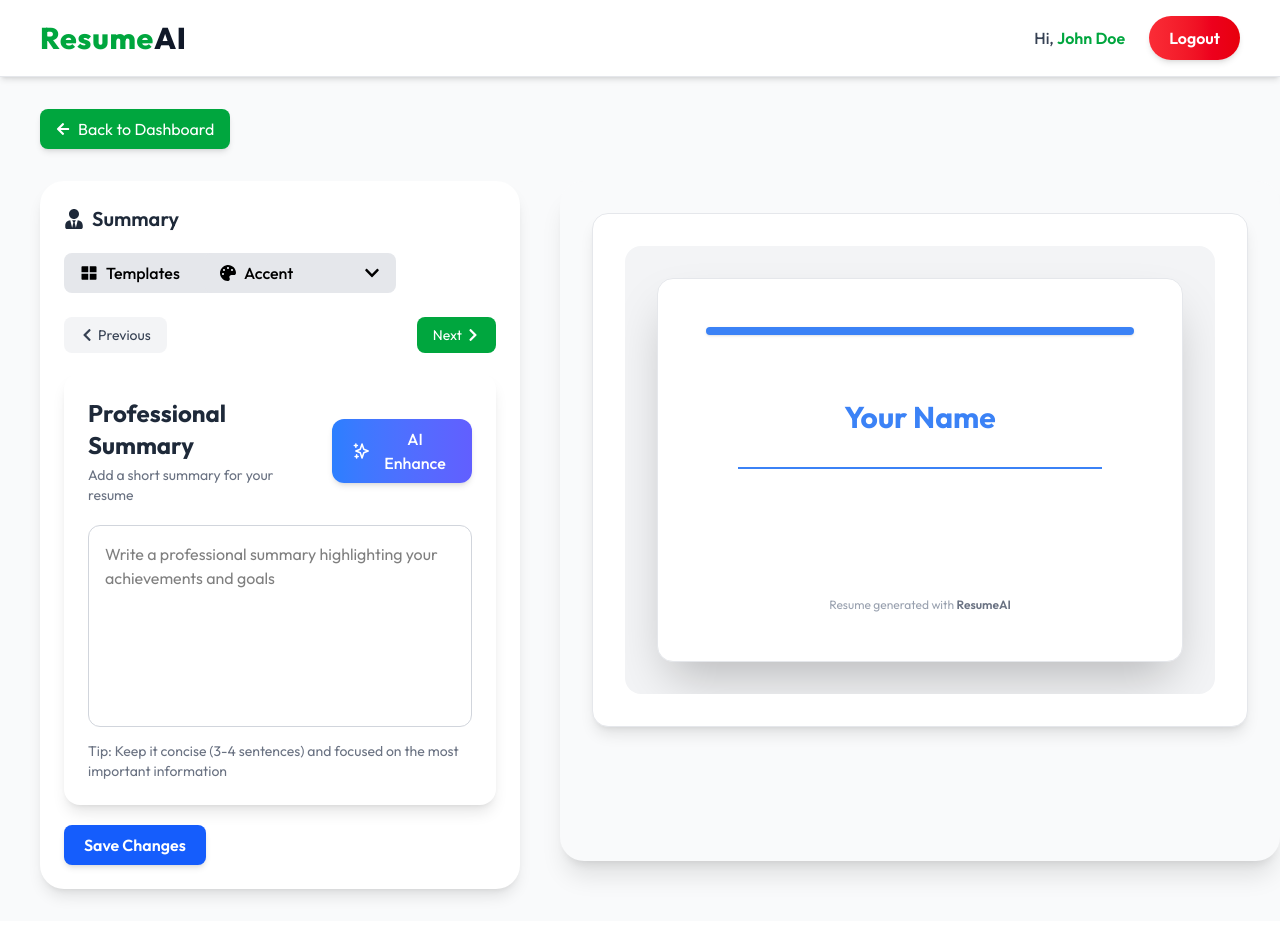
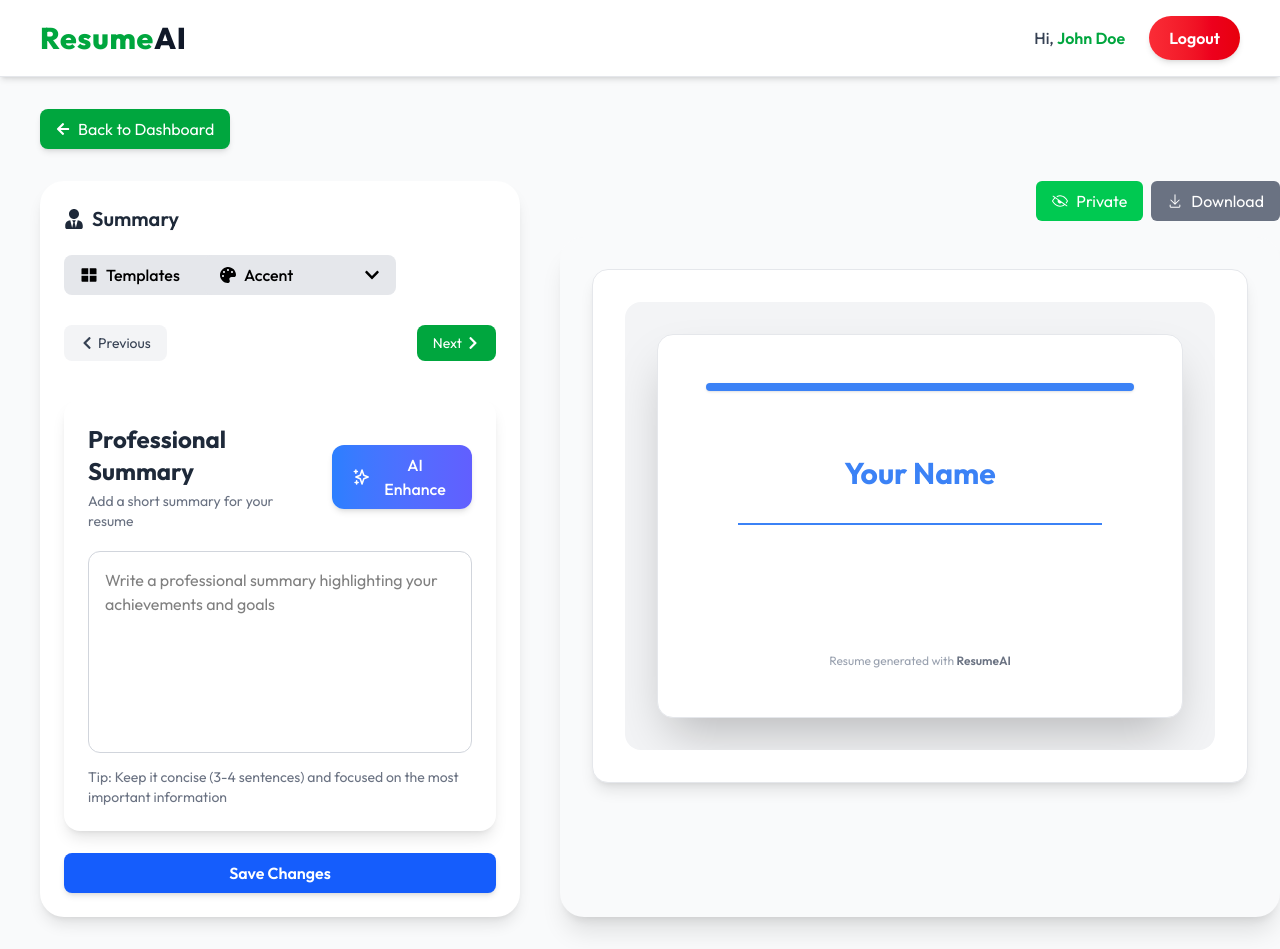
Before and after one commit to Anshul09052004/AI-Resume-Builder, a React (Vite) app in the folder Client/: page /app/builder/1 in a window 1280 px wide. Both pictures are taken after a click on the button "Next". Before the commit the page ends 921 px from the top, so only its background shows below. Built offline with nearby package versions, Linux system fonts and the light colour scheme; a web font is replaced by a local one.

Commit message:
download features

```diff
--- a/Client/package.json
+++ b/Client/package.json
@@ -11,13 +11,17 @@
   },
   "dependencies": {
     "@tailwindcss/vite": "^4.1.14",
+    "dom-to-image-more": "^3.7.1",
     "framer-motion": "^12.23.24",
+    "html2canvas": "^1.4.1",
+    "jspdf": "^3.0.3",
     "lucide-react": "^0.545.0",
     "react": "^19.1.1",
     "react-dom": "^19.1.1",
     "react-icons": "^5.5.0",
     "react-router-dom": "^7.9.4",
     "react-scroll": "^1.9.3",
+    "react-to-print": "^3.2.0",
     "tailwindcss": "^4.1.14"
   },
   "devDependencies": {
--- /dev/null
+++ b/Client/src/Components/SharePopup.jsx
@@ -0,0 +1,97 @@
+import React, { useState } from "react";
+import { FaWhatsapp, FaLinkedin, FaTelegramPlane, FaEnvelope, FaCopy } from "react-icons/fa";
+import { IoMdClose } from "react-icons/io";
+
+function SharePopup({ visible, onClose, shareUrl }) {
+  const [copied, setCopied] = useState(false);
+
+  if (!visible) return null;
+
+  const encodedUrl = encodeURIComponent(shareUrl);
+
+  const shareOptions = [
+    { name: "WhatsApp", icon: <FaWhatsapp className="text-green-500 text-2xl" />, link: `https://api.whatsapp.com/send?text=${encodedUrl}` },
+    { name: "Telegram", icon: <FaTelegramPlane className="text-blue-500 text-2xl" />, link: `https://t.me/share/url?url=${encodedUrl}&text=My Resume` },
+    { name: "Gmail", icon: <FaEnvelope className="text-red-500 text-2xl" />, link: `mailto:?subject=My Resume&body=${encodedUrl}` },
+    { name: "LinkedIn", icon: <FaLinkedin className="text-blue-700 text-2xl" />, link: `https://www.linkedin.com/sharing/share-offsite/?url=${encodedUrl}` },
+  ];
+
+  const copyToClipboard = () => {
+    if (navigator.clipboard && window.isSecureContext) {
+      // Modern API
+      navigator.clipboard.writeText(shareUrl)
+        .then(() => setCopied(true))
+        .catch(() => alert("Failed to copy! Please copy manually."));
+    } else {
+      // Fallback for older browsers
+      const textArea = document.createElement("textarea");
+      textArea.value = shareUrl;
+      textArea.style.position = "fixed";
+      textArea.style.left = "-999999px";
+      document.body.appendChild(textArea);
+      textArea.focus();
+      textArea.select();
+      try {
+        const successful = document.execCommand("copy");
+        if (successful) setCopied(true);
+        else alert("Failed to copy! Please copy manually.");
+      } catch (err) {
+        alert("Failed to copy! Please copy manually.");
+      }
+      document.body.removeChild(textArea);
+    }
+
+    // Reset copied state after 2s
+    setTimeout(() => setCopied(false), 2000);
+  };
+
+  return (
+    <div className="fixed inset-0 bg-black/50 backdrop-blur-sm flex justify-center items-center z-50">
+      <div className="bg-white rounded-3xl shadow-2xl p-6 w-11/12 max-w-md animate-scale-fade relative">
+        <button
+          onClick={onClose}
+          className="absolute top-4 right-4 p-2 rounded-full hover:bg-gray-100 transition"
+        >
+          <IoMdClose className="text-xl text-gray-700" />
+        </button>
+
+        <h3 className="text-2xl font-semibold text-gray-800 mb-3 text-center">
+          Share Resume
+        </h3>
+        <p className="text-gray-500 mb-5 text-sm text-center">
+          Choose a platform to share your resume
+        </p>
+
+        <div className="flex flex-col gap-3 mb-4">
+          {shareOptions.map((option) => (
+            <a
+              key={option.name}
+              href={option.link}
+              target="_blank"
+              rel="noopener noreferrer"
+              className="flex items-center gap-3 border border-gray-200 rounded-xl px-4 py-3 hover:bg-gray-50 transition shadow-sm"
+            >
+              {option.icon}
+              <span className="font-medium text-gray-700">{option.name}</span>
+            </a>
+          ))}
+        </div>
+
+        {/* Copy Link */}
+        <button
+          onClick={copyToClipboard}
+          className="w-full flex items-center justify-center gap-2 border border-gray-300 rounded-xl px-4 py-3 hover:bg-gray-50 transition shadow-sm relative"
+        >
+          <FaCopy /> Copy Link
+          {copied && (
+            <span className="absolute -top-8 bg-green-500 text-white text-xs px-2 py-1 rounded-full animate-bounce">
+              Copied!
+            </span>
+          )}
+        </button>
+      </div>
+    </div>
+  );
+}
+
+export default SharePopup;
--- a/Client/src/Pages/ResumeBuilder.jsx
+++ b/Client/src/Pages/ResumeBuilder.jsx
@@ -1,16 +1,20 @@
 import React, { useEffect, useState } from "react";
 import { useParams, Link } from "react-router-dom";
 import { dummyResumeData } from "../assets/assets";
+import PersonalInfoForm from "../Components/PersonalInfoForm";
 import ProfessionalSummary from "../Components/ProfessionalSummary";
 import ExperienceForm from "../Components/ExperienceForm";
-import PersonalInfoForm from "../Components/PersonalInfoForm";
-import ResumePreview from "../Components/ResumePreview";
-import TemplateSection from "../Components/TemplateSection";
-import ColorPicker from "../Components/ColorPicker";
 import EducationForm from "../Components/EducationForm";
 import ProjectForm from "../Components/ProjectForm";
 import SkillsForm from "../Components/SkillsForm";
+import TemplateSection from "../Components/TemplateSection";
+import ColorPicker from "../Components/ColorPicker";
+import ResumePreview from "../Components/ResumePreview";
+import SharePopup from "../Components/SharePopup";
+
 import { FaArrowLeft, FaUserTie, FaChevronRight, FaChevronLeft } from "react-icons/fa";
+import { IoShareSocial } from "react-icons/io5";
+import { GoEye, GoEyeClosed, GoDownload } from "react-icons/go";
 
 function ResumeBuilder() {
   const [resumeData, setResumeData] = useState({
@@ -29,16 +33,82 @@ function ResumeBuilder() {
 
   const { resumeId } = useParams();
   const [removeBackground, setRemoveBackground] = useState(false);
-
-  // Sections
+  const [activeSectionIndex, setActiveSectionIndex] = useState(0);
   const sections = ["personal", "summary", "skills", "experience", "education", "projects"];
-  const [activeSectionIndex, setActiveSectionIndex] = useState(0);
   const activeSection = sections[activeSectionIndex];
+  const [showSharePopup, setShowSharePopup] = useState(false);
 
   useEffect(() => {
     const resume = dummyResumeData.find((r) => r._id === resumeId);
     if (resume) setResumeData(resume);
   }, [resumeId]);
+
+  const changeResumeVisibility = () => {
+    setResumeData((prev) => ({ ...prev, public: !prev.public }));
+  };
+
+ const downloadResume = () => {
+  const resumeElement = document.getElementById("resume-preview");
+
+  if (!resumeElement) return;
+
+  // Open new window
+  const printWindow = window.open("", "_blank", "width=900,height=1200");
+  printWindow.document.write(`
+    <html>
+      <head>
+        <title>Print Resume</title>
+        <link href="https://cdn.jsdelivr.net/npm/tailwindcss@3.3.2/dist/tailwind.min.css" rel="stylesheet">
+        <style>
+          body { font-family: sans-serif; padding: 20px; background: #f9fafb; }
+          .resume-container { width: 100%; max-width: 950px; margin: auto; }
+        </style>
+      </head>
+      <body>
+        <div id="print-root" class="resume-container"></div>
+      </body>
+    </html>
+  `);
+  printWindow.document.close();
+
+  // Create a clone of React component with template and accentColor applied
+  const container = printWindow.document.getElementById("print-root");
+
+  const clonedResume = resumeElement.cloneNode(true);
+
+  // Optional: accent color fix
+  const accentElements = clonedResume.querySelectorAll("[data-accent]");
+  accentElements.forEach((el) => {
+    el.style.color = resumeData.accent_color;
+  });
+
+  container.appendChild(clonedResume);
+
+  printWindow.focus();
+  printWindow.print();
+  printWindow.close();
+};
+
+
+  const handleShare = async () => {
+    const frontendUrl = window.location.origin;
+    const resumeUrl = `${frontendUrl}/view/${resumeId}`;
+
+    if (navigator.share) {
+      try {
+        await navigator.share({
+          title: "My Resume",
+          text: "Check out my resume!",
+          url: resumeUrl,
+        });
+      } catch (err) {
+        console.error("Share failed:", err);
+        setShowSharePopup(true); // fallback for mobile/desktop
+      }
+    } else {
+      setShowSharePopup(true);
+    }
+  };
 
   return (
     <div className="min-h-screen bg-gray-50 py-8 px-4 sm:px-6 lg:px-10">
@@ -46,18 +116,15 @@ function ResumeBuilder() {
       <div className="flex justify-between items-center mb-8 max-w-7xl mx-auto">
         <Link to="/app">
           <button className="flex items-center gap-2 px-4 py-2 bg-green-600 text-white rounded-lg hover:bg-green-700 transition-all duration-200 shadow-md">
-            <FaArrowLeft className="text-sm" />
-            Back to Dashboard
+            <FaArrowLeft className="text-sm" /> Back to Dashboard
           </button>
         </Link>
       </div>
 
       {/* Main Layout */}
       <div className="grid grid-cols-1 lg:grid-cols-[40%_60%] gap-10 max-w-7xl mx-auto">
-        {/* Left: Form + Controls */}
-        <div className="bg-white rounded-3xl shadow-lg p-6 flex flex-col justify-between h-full">
-          <div className="space-y-5">
-            {/* Section Title */}
+        {/* Left: Form */}
+        <div className="bg-white rounded-3xl shadow-lg p-6 flex flex-col justify-between h-full space-y-5">
           <h2 className="text-xl font-semibold text-gray-800 flex items-center gap-2">
             <FaUserTie />
             {activeSection === "personal"
@@ -65,11 +132,8 @@ function ResumeBuilder() {
               : activeSection.charAt(0).toUpperCase() + activeSection.slice(1)}
           </h2>
 
-            {/* Controls */}
-            <div className="flex flex-col gap-4">
-              {/* Top: Template + Accent */}
-              <div className="flex items-center justify-between gap-4 flex-wrap">
-                <div className="flex gap-3 flex-shrink-0">
+          {/* Template + Color */}
+          <div className="flex gap-3 flex-wrap">
             <div className="w-32">
               <TemplateSection
                 selectedTemplate={resumeData.template}
@@ -87,32 +151,25 @@ function ResumeBuilder() {
               />
             </div>
           </div>
-              </div>
 
-              {/* Bottom: Previous + Next Buttons */}
-              <div className="flex justify-between items-center mt-2">
+          {/* Previous / Next */}
+          <div className="flex justify-between mt-2">
             {activeSectionIndex > 0 ? (
               <button
                 onClick={() => setActiveSectionIndex((prev) => prev - 1)}
-                    className="flex items-center gap-1 px-4 py-2 rounded-lg bg-gray-100 hover:bg-gray-200 text-gray-700 transition-all duration-200 text-sm"
+                className="flex items-center gap-1 px-4 py-2 rounded-lg bg-gray-100 hover:bg-gray-200 text-gray-700 text-sm transition"
               >
                 <FaChevronLeft /> Previous
               </button>
-                ) : (
-                  <div className="w-[100px]" />
-                )}
-
+            ) : <div className="w-[100px]" />}
             {activeSectionIndex < sections.length - 1 ? (
               <button
                 onClick={() => setActiveSectionIndex((prev) => prev + 1)}
-                    className="flex items-center gap-1 px-4 py-2 rounded-lg bg-green-600 hover:bg-green-700 text-white transition-all duration-200 text-sm"
+                className="flex items-center gap-1 px-4 py-2 rounded-lg bg-green-600 hover:bg-green-700 text-white text-sm transition"
               >
                 Next <FaChevronRight />
               </button>
-                ) : (
-                  <div className="w-[100px]" />
-                )}
-              </div>
+            ) : <div className="w-[100px]" />}
           </div>
 
           {/* Active Form Section */}
@@ -130,7 +187,6 @@ function ResumeBuilder() {
                 setRemoveBackground={setRemoveBackground}
               />
             )}
-
             {activeSection === "summary" && (
               <ProfessionalSummary
                 data={resumeData.professional_summary}
@@ -139,28 +195,24 @@ function ResumeBuilder() {
                 }
               />
             )}
-
             {activeSection === "experience" && (
               <ExperienceForm
                 data={resumeData.experience}
                 onChange={(data) => setResumeData((prev) => ({ ...prev, experience: data }))}
               />
             )}
-
             {activeSection === "education" && (
               <EducationForm
                 data={resumeData.education}
                 onChange={(data) => setResumeData((prev) => ({ ...prev, education: data }))}
               />
             )}
-
             {activeSection === "projects" && (
               <ProjectForm
                 data={resumeData.project}
                 onChange={(data) => setResumeData((prev) => ({ ...prev, project: data }))}
               />
             )}
-
             {activeSection === "skills" && (
               <SkillsForm
                 data={resumeData.skills}
@@ -173,27 +225,38 @@ function ResumeBuilder() {
             Save Changes
           </button>
         </div>
+
+        {/* Right: Preview + Buttons */}
+        <div className="flex flex-col gap-4">
+          <div className="flex flex-wrap justify-end gap-2">
+            {resumeData.public && (
+              <button
+                onClick={handleShare}
+                className="flex items-center gap-2 px-4 py-2 bg-blue-500 text-white rounded-md hover:bg-blue-600 transition"
+              >
+                <IoShareSocial /> Share
+              </button>
+            )}
+            <button
+              onClick={changeResumeVisibility}
+              className="flex items-center gap-2 px-4 py-2 bg-green-500 text-white rounded-md hover:bg-green-600 transition"
+            >
+              {resumeData.public ? <GoEye /> : <GoEyeClosed />}
+              {resumeData.public ? "Public" : "Private"}
+            </button>
+            <button
+              onClick={downloadResume}
+              className="flex items-center gap-2 px-4 py-2 bg-gray-500 text-white rounded-md hover:bg-gray-600 transition"
+            >
+              <GoDownload /> Download
+            </button>
           </div>
 
-        {/* Right: Live Preview */}
-        <div className="
-          bg-gray-50
-          rounded-3xl
-          shadow-xl
-          p-4 sm:p-6 md:p-8
-          flex justify-center items-start
-          w-full
-          overflow-auto
-          h-[70vh] sm:h-[calc(100vh-120px)]
-          transition-all duration-300 ease-in-out
-          "
+          <div
+            id="resume-preview"
+            className="bg-gray-50 rounded-3xl shadow-xl p-4 sm:p-6 md:p-8 flex justify-center items-start w-full overflow-auto h-[70vh] sm:h-[calc(100vh-120px)] transition-all duration-300 ease-in-out"
           >
-          <div className="w-full max-w-[950px] mx-auto
-              bg-white rounded-2xl shadow-lg
-              p-6 sm:p-8
-              border border-gray-200
-              overflow-hidden
-              ">
+            <div className="w-full max-w-[950px] mx-auto bg-white rounded-2xl shadow-lg p-6 sm:p-8 border border-gray-200 overflow-hidden">
               <ResumePreview
                 data={resumeData}
                 template={resumeData.template}
@@ -204,6 +267,14 @@ function ResumeBuilder() {
           </div>
         </div>
       </div>
+
+      {/* Share Popup */}
+      <SharePopup
+        visible={showSharePopup}
+        onClose={() => setShowSharePopup(false)}
+        shareUrl={`${window.location.origin}/view/${resumeId}`}
+      />
+    </div>
   );
 }
 
```
Also changed, not shown: 1 other file (tests, documents, lock files or other folders). Lines whose indentation alone changed are shown as unchanged.
